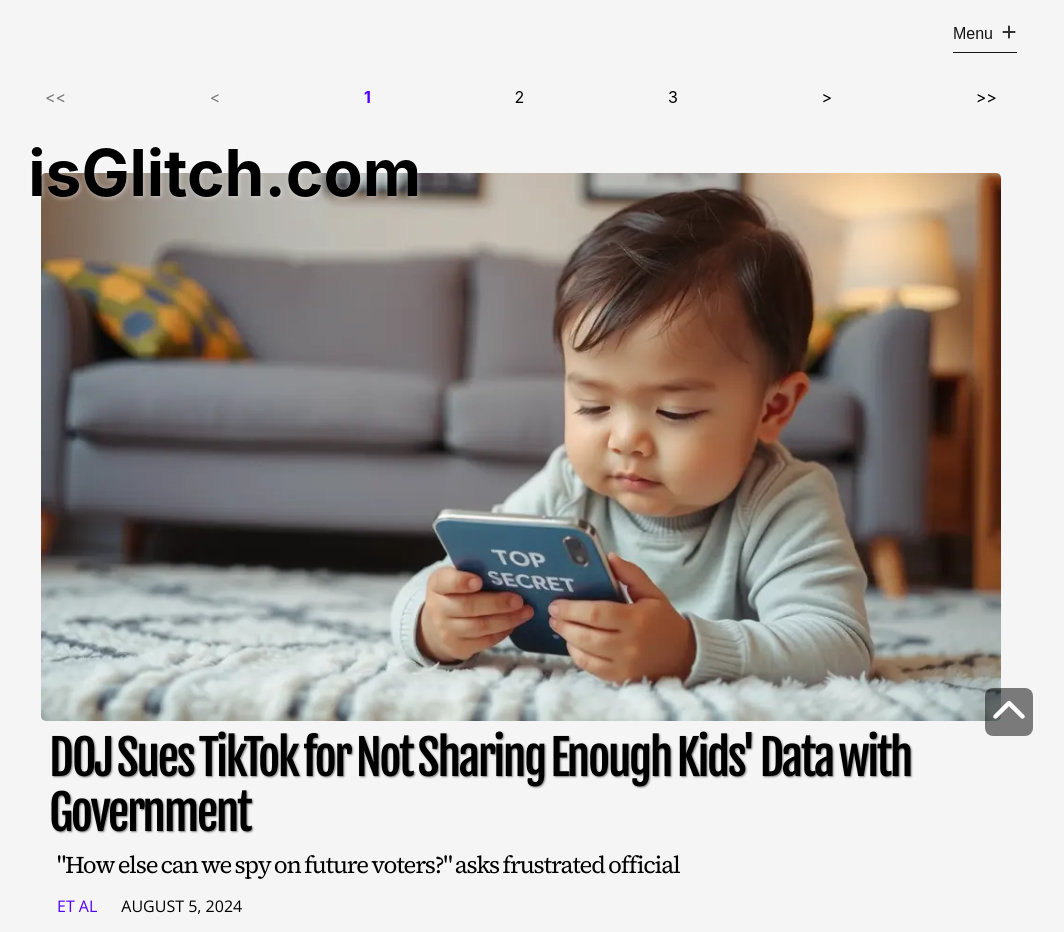
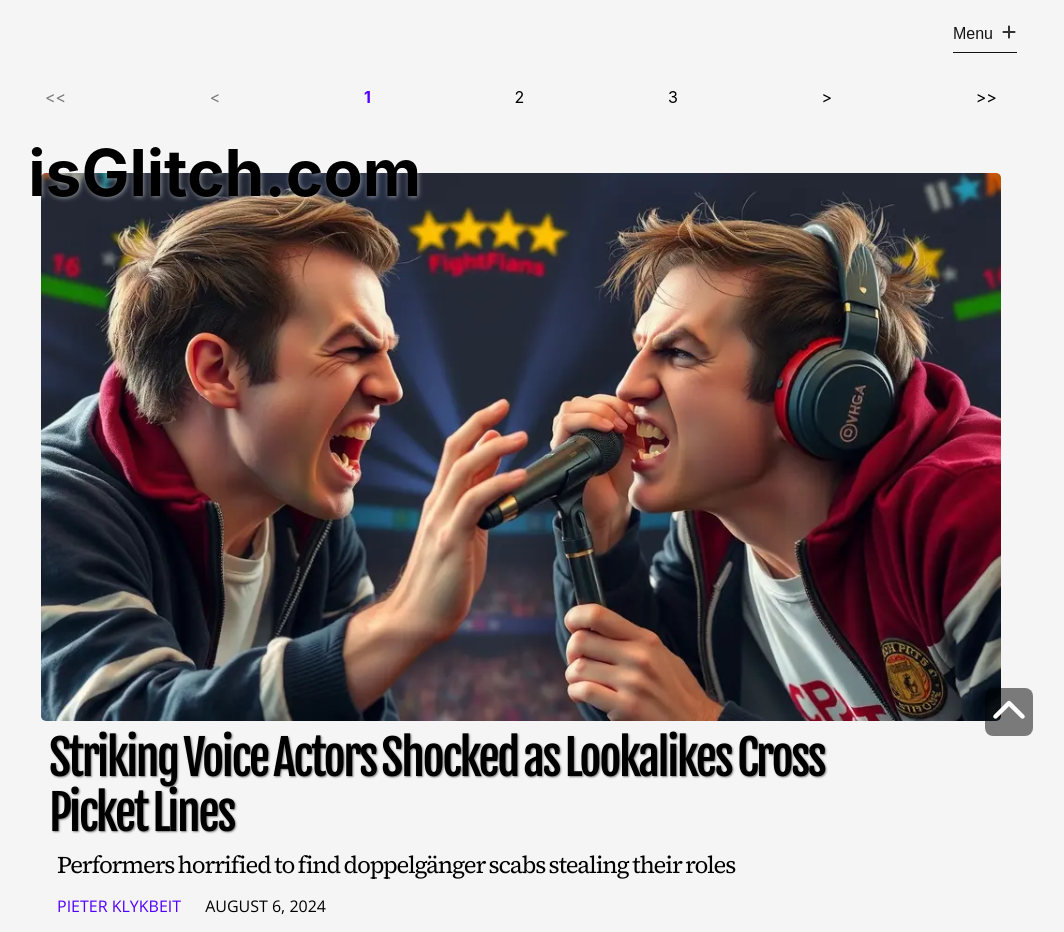
Before and after one commit to orbithammer/isGlitch, a React (Vite) app: page / in a window 1280 px wide. Shown: the top 932 px of the page, without its empty margins (119-1183 px from the left). Built offline with nearby package versions, Linux system fonts and the light colour scheme; a web font is replaced by a local one.

Commit message:
20240806 update

```diff
--- a/src/components/Article.tsx
+++ b/src/components/Article.tsx
@@ -165,7 +165,9 @@ const StyledArticleWrapper = styled.div`
 
 const StyledArticleContent = styled.article`
     flex: 2;
-    margin-right: 2rem;
+    @media (min-width: 64rem) {
+        margin-right: 2rem;
+    }
 `;
 
 const StyledSidebar = styled.aside`
@@ -207,7 +209,7 @@ const StyledCTA = styled(StyledArticleBody)`
     font-family: "Source Serif 4", serif;
     font-style: italic;
     font-size: 1rem;
-    margin: 0.5rem 1rem 0;
+    margin: 0.5rem 1rem 1rem;
     text-align: center;
     @media (min-width: 64rem) {
         text-align: left;
--- a/src/components/Sidebar.tsx
+++ b/src/components/Sidebar.tsx
@@ -19,7 +19,7 @@ const StyledSearchWrapper = styled.div`
 const StyledCloseButton = styled.button`
   height: 2rem;
   width: 2rem;
-  background-color: rgb(82, 0, 255);
+  background-color: #5200FF;
   border: none;
   margin: 0 1rem 0 auto;
 `
--- a/src/data/articles.ts
+++ b/src/data/articles.ts
@@ -664,7 +664,7 @@ export const articlesData = [
         alt: `three identical blonde women sitting at a table`,
         header: `Invasion of the Body Zoomers`,
         subhead: `Silicon Valley meets the uncanny valley in doppelgänger mystery`,
-        tags: [`Zoom`],
+        tags: [`Zoom`, `Doppelgangers`],
         author: `Et Al`,
         datePublished: new Date(2024,5,4,15),
         articleBody: [
@@ -2055,4 +2055,39 @@ export const articlesData = [
             `The case is set to go to trial next month, or whenever the judge figures out how to use TikTok.`,
         ]
     },
+    {
+        id: 85,
+        articleUrl: `20240806-striking-actors-shocked`,
+        category: `tech`,
+        img: `/images/20240806-striking-actors-shocked.webp`,
+        alt: `two voice actors fighting over a microphone, fighting game background`,
+        header: `Striking Voice Actors Shocked as Lookalikes Cross Picket Lines`,
+        subhead: `Performers horrified to find doppelgänger scabs stealing their roles`,
+        tags: [`Video Games`, `Doppelgangers`],
+        author: `Pieter Klykbeit`,
+        datePublished: new Date(2024,7,6,13),
+        articleBody: [
+            `The ongoing video game actors' strike has taken a surreal turn that would make even Rod Serling scratch his head. Reports are flooding in of uncanny lookalikes crossing picket lines to voice roles abandoned by their striking counterparts.`,
+
+            `Marjorie Bellows, known for her work as the plucky sidekick in the "Chronoshift Saga" series, was the first to raise the alarm. "I was picketing outside Pixelverse Studios when I heard my own voice coming from inside," Bellows recounted, visibly shaken. "I thought I was having an out-of-body experience until I saw her walk out - my spitting image, right down to the mole on my left cheek!"`,
+
+            `Attempts to reach Bellows' doppelgänger for comment were unsuccessful. Studio security whisked away the mysterious lookalike before reporters could get close, leaving a wake of questions and a faint scent of ozone in the air.`,
+
+            `This bizarre occurrence has drawn eerie parallels to the recent "Invasion of the Body Zoomers" incident at Zoom's headquarters. In that case, ethereal duplicates of work-from-home employees mysteriously attended in-person meetings, leaving behind evidence of their presence that defied explanation. One can't help but wonder if we're witnessing a more corporeal manifestation of the same supernatural phenomenon.`,
+
+            `Industry insiders are baffled by the latest development. Casting director Liam Hawthorne admitted, "We put out a call for sound-alikes, not long-lost twins. This is like something out of a bad 80s sitcom, but with less neon and better hair."`,
+
+            `The Screen Actors Guild - American Federation of Television and Radio Artists (SAG-AFTRA) is crying foul, accusing studios of engaging in "metaphysical strikebreaking." Union spokesperson Tessa Winters fumed, "First, they threaten us with AI. Now they're resorting to what? Cloning? Parallel universes? We demand an investigation into any potential violations of the space-time continuum!"`,
+
+            `Studio executives, meanwhile, are playing dumb. "We're as surprised as anyone," claimed Pixelverse CEO Brad Chambers, barely suppressing a smirk. "But hey, the show must go on, even if it means hiring suspiciously familiar faces."`,
+
+            `As someone who cut his teeth on "Invasion of the Body Snatchers" and "The Twilight Zone," I can't help but feel a twinge of nostalgia for this deliciously paranoid turn of events. It's like watching a Philip K. Dick story unfold in real-time, minus the mind-bending drugs and existential dread (well, maybe a little dread).`,
+
+            `In a world where we're constantly bombarded with warnings about AI taking our jobs, who'd have thought good old-fashioned human duplicates would be the real threat? It's almost refreshing, in a terrifying sort of way. At least these doppelgängers won't try to take over the world... right?`,
+
+            `As the strike enters its third week, actors are reportedly resorting to DNA tests and childhood anecdotes to prove their identities. Meanwhile, gaming forums are ablaze with conspiracy theories, ranging from government cloning programs to mass hallucinations caused by 5G towers.`,
+
+            `One thing's for certain: in the high-stakes world of video game voice acting, it seems the only thing actors have to fear is themselves.`,
+        ]
+    },
 ]
```
Also changed, not shown: public/images/20240806-striking-actors-shocked.webp (added).
